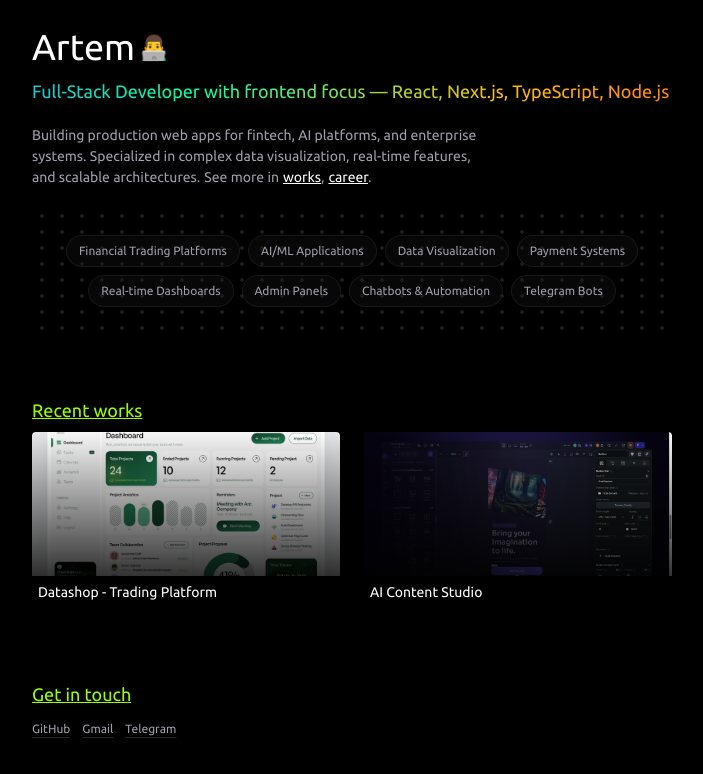
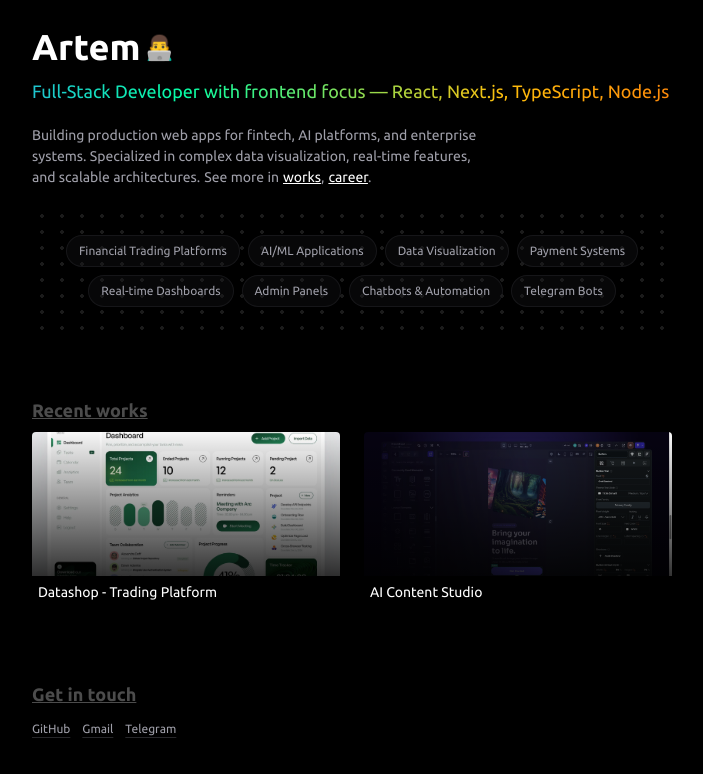
Before and after one commit to hpnssflw/ap, a Next.js app: page / in a window 1280 px wide. Shown: the top 774 px of the page, without its empty margins (288-991 px from the left). Built offline with nearby package versions, Linux system fonts and the light colour scheme.

Commit message:
monochrome

```diff
--- a/app/globals.css
+++ b/app/globals.css
@@ -21,13 +21,14 @@ body {
 
 h1 {
   font-size: 36px;
+  font-weight: 600;
 }
 
 h2 {
   font-size: 18px;
-  font-weight: 400;
+  font-weight: 600;
   text-decoration: underline;
-  color: rgb(153, 255, 0);
+  color: rgb(76, 76, 76);
 }
 
 .tech-gradient {
```
